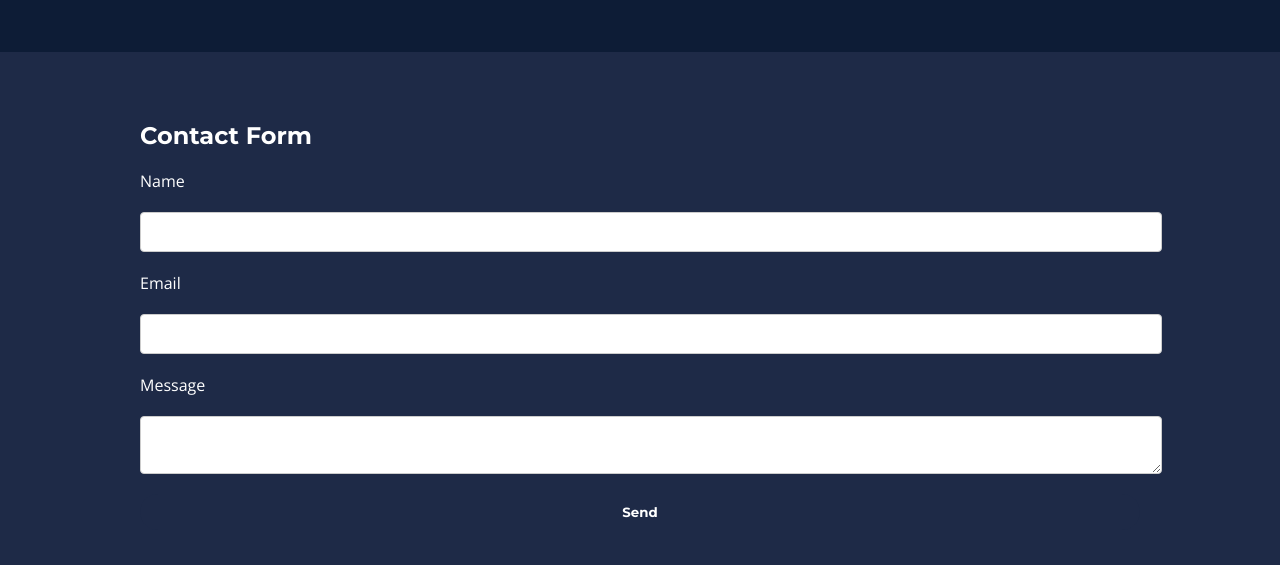
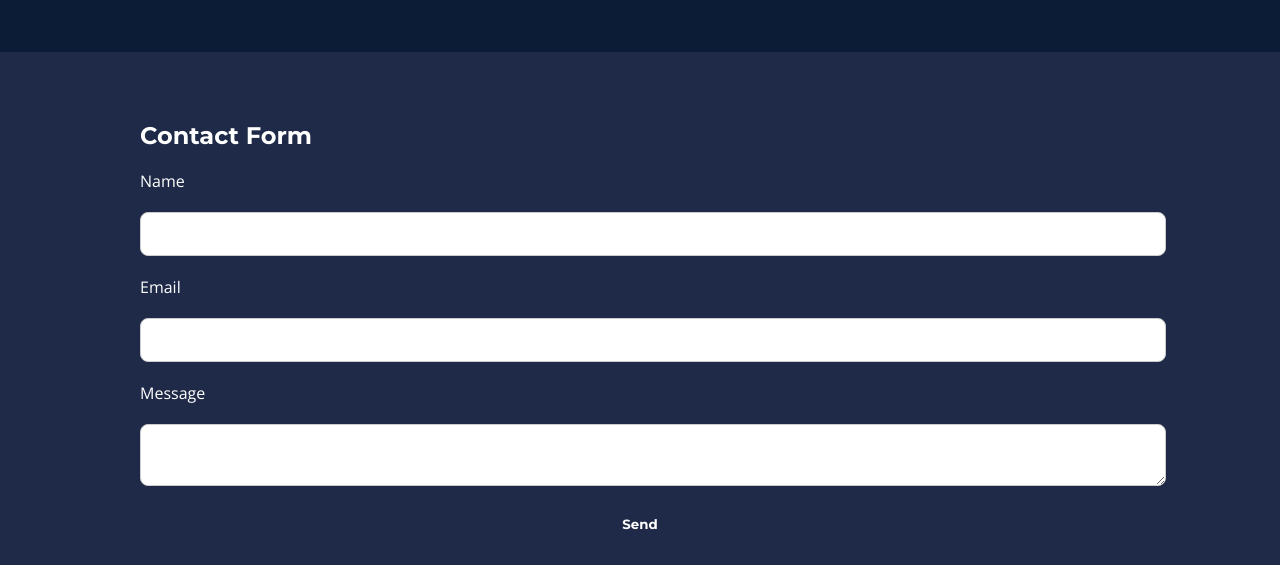
Before and after one commit to ineedtowin-com/LvlUp, a plain HTML site: page contact.html in a window 1280 px wide. Shown: the part 235-800 px from the top of the page. Drawn offline with nearby package versions, Linux system fonts and the light colour scheme.

Commit message:
Update style.css

```diff
--- a/style.css
+++ b/style.css
@@ -184,11 +184,16 @@ form, .tutoring-form {
 }
 
 input, textarea, select {
-  padding: 10px;
+  padding: 12px;
   border: 1px solid #ccc;
-  border-radius: 4px;
+  border-radius: 8px;
   font-size: 1rem;
   width: 100%;
+  transition: border-color 0.3s ease;
+}
+
+input:focus, textarea:focus, select:focus {
+  border-color: #6fd7c5;
 }
 
 /* Success/Error */
```
